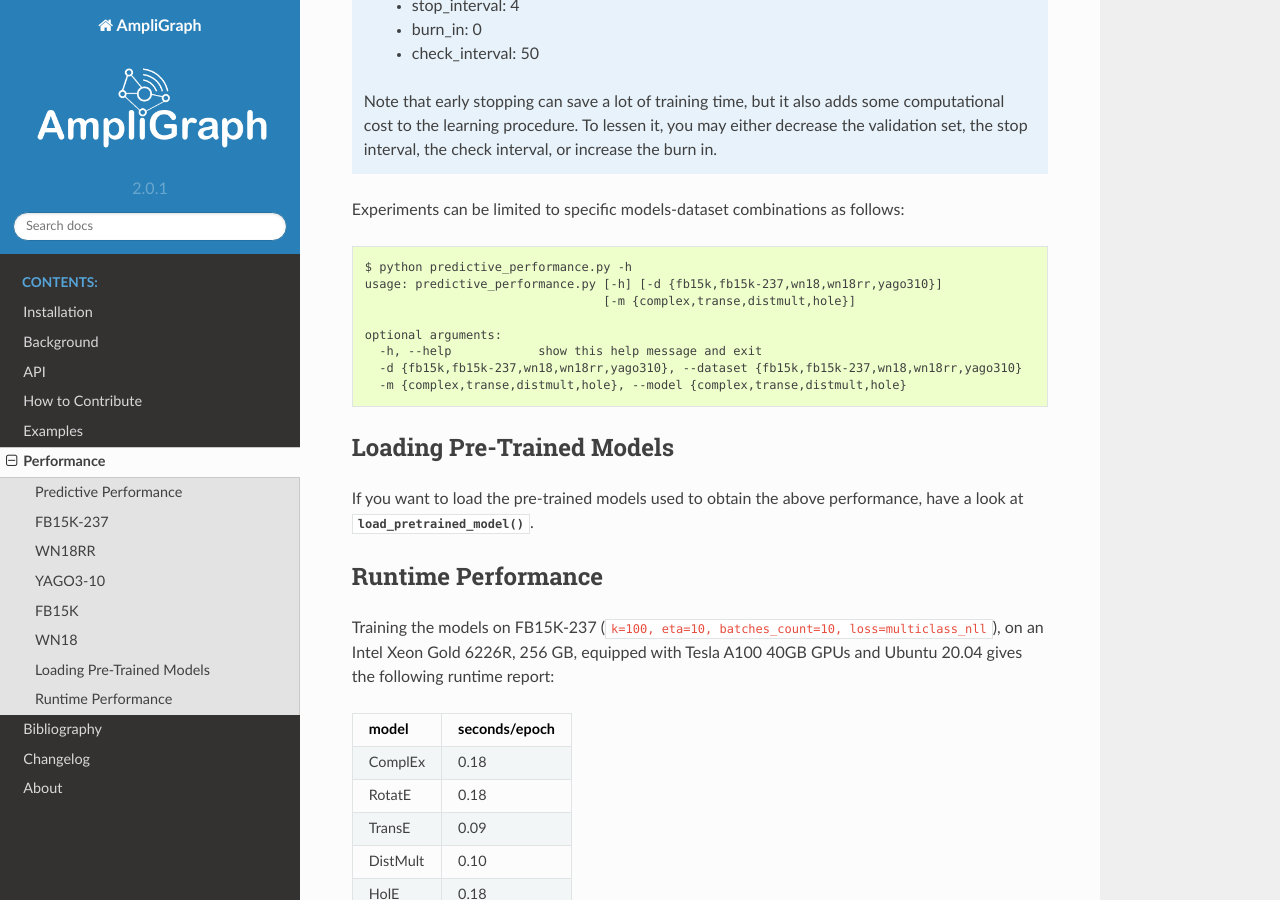
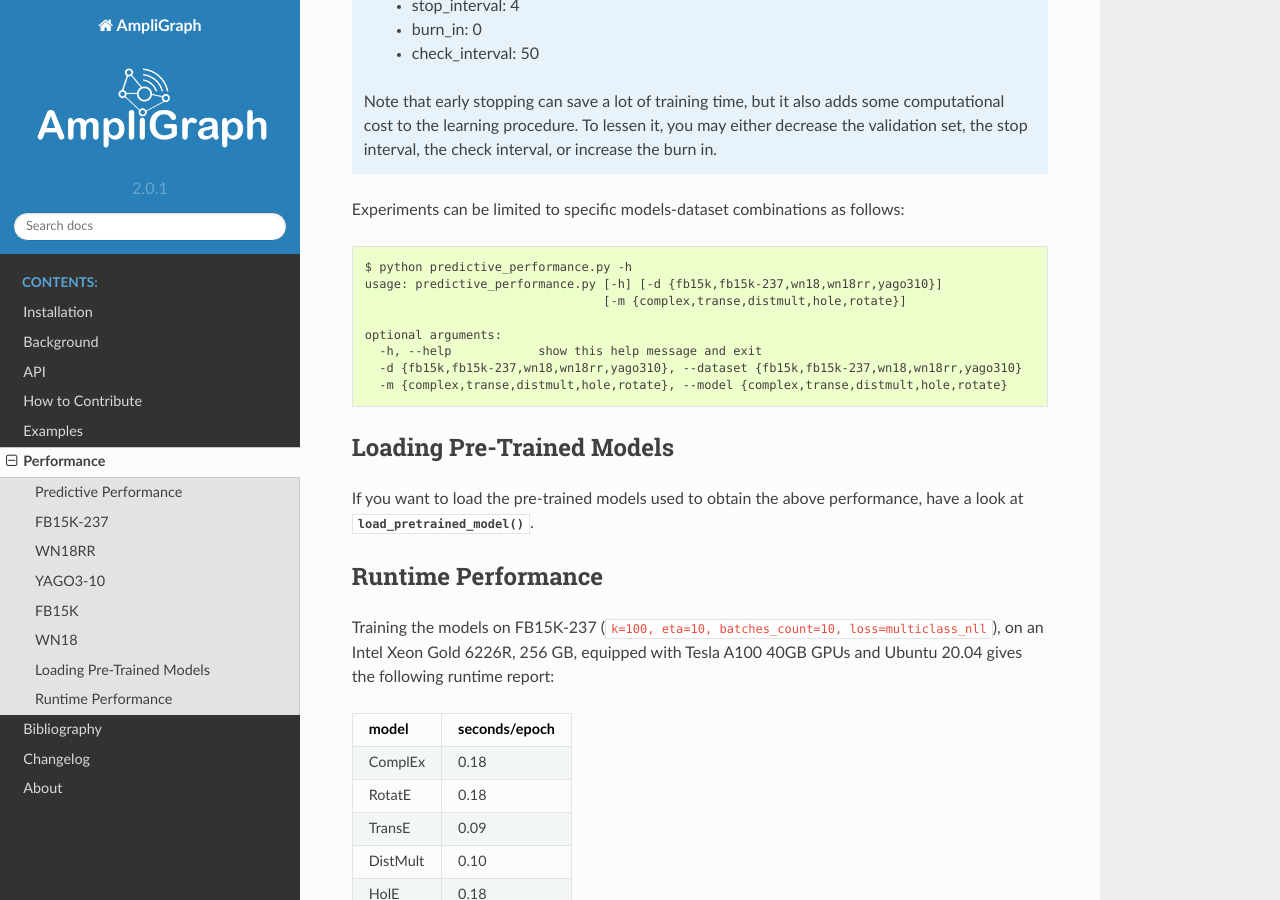
Before and after one commit to Accenture/AmpliGraph, a Sphinx documentation site: the page built from docs/experiments.rst, in a window 1280 px wide and 900 px high, scrolled down 3077 px. Built offline with Sphinx 7.4.7 and the Read the Docs theme 2.0.0, drawn with Linux system fonts in a browser that asks for light colours; the version number is read from the project's files by our own code; some of the changed lines change nothing that is shown; some of the changed text lies outside the part shown.

Commit message:
updated RotatE parameters and results

```diff
--- a/docs/experiments.rst
+++ b/docs/experiments.rst
@@ -248,19 +248,19 @@
                                                                   seed: 0;
                                                                   batches_count: 100
 
-RotatE      6941       0.47     0.39       0.52       0.62        k: 350;
-                                                                  epochs: 4000;
-                                                                  eta: 20;
-                                                                  loss: self_adversarial;
+RotatE      1318       0.43     0.33       0.48       0.63        k: 350;
+                                                                  epochs: 2850;
+                                                                  eta: 30;
+                                                                  loss: multiclass_nll;
                                                                   loss_params:
-                                                                  {alpha: 1, margin: 20};
+                                                                  {alpha: 1, margin: 1};
                                                                   optimizer: adam;
                                                                   lr: 0.0001;
                                                                   regularizer: LP;
                                                                   regularizer_params:
-                                                                  {'p': 3, 'lambda': 0.001};
+                                                                  {'p': 3, 'lambda': 0.0};
                                                                   seed: 0;
-                                                                  batches_count: 216
+                                                                  batches_count: 110
 
 ========== ========== ======== ========== ========== =========== ===========================
 
@@ -464,12 +464,12 @@
 
     $ python predictive_performance.py -h
     usage: predictive_performance.py [-h] [-d {fb15k,fb15k-237,wn18,wn18rr,yago310}]
-                                     [-m {complex,transe,distmult,hole}]
+                                     [-m {complex,transe,distmult,hole,rotate}]
 
     optional arguments:
       -h, --help            show this help message and exit
       -d {fb15k,fb15k-237,wn18,wn18rr,yago310}, --dataset {fb15k,fb15k-237,wn18,wn18rr,yago310}
-      -m {complex,transe,distmult,hole}, --model {complex,transe,distmult,hole}
+      -m {complex,transe,distmult,hole,rotate}, --model {complex,transe,distmult,hole,rotate}
 
 
 Loading Pre-Trained Models
```
Also changed, not shown: 1 other file.
